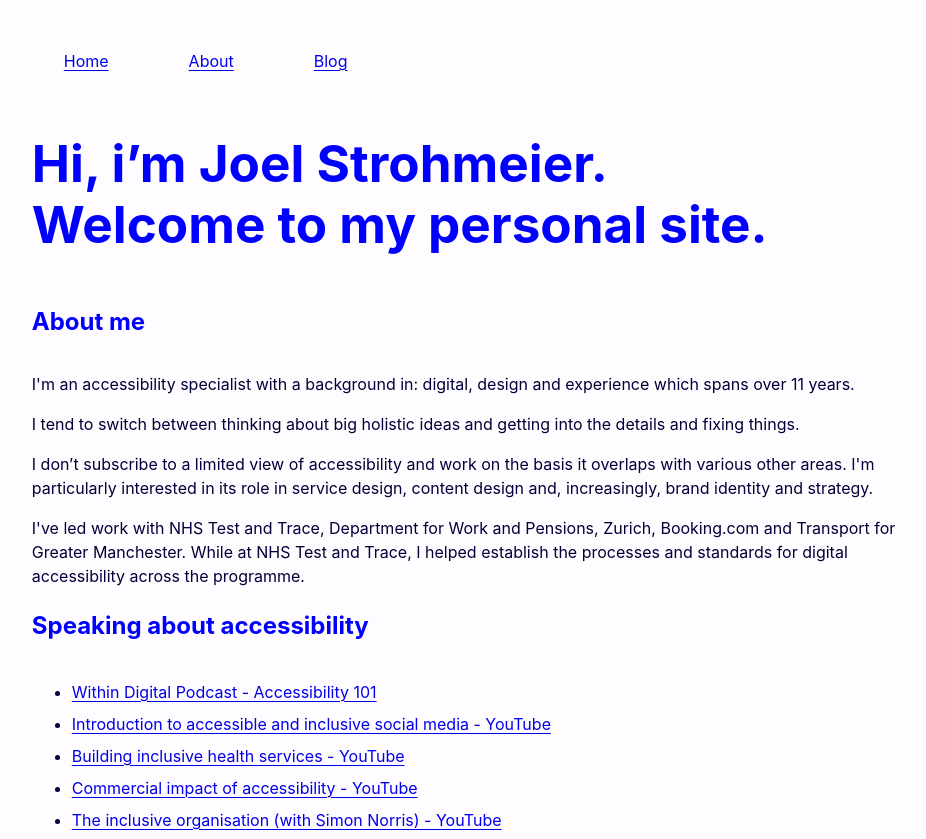
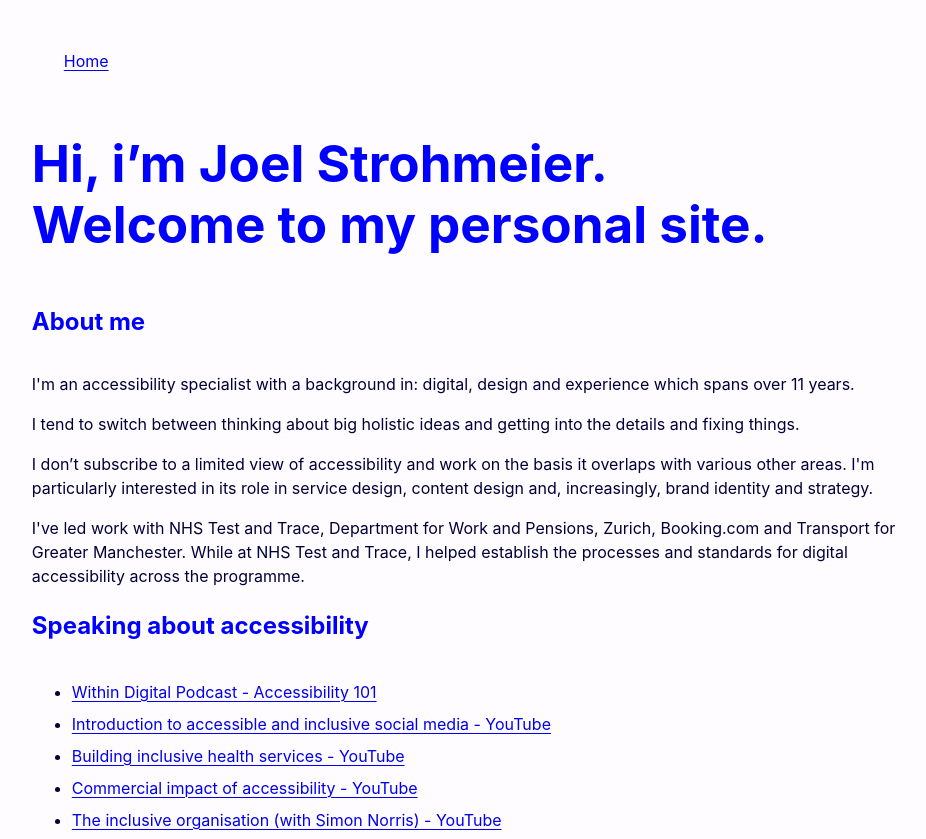
Before and after one commit to joelstrohmeier/website, an Eleventy site: page src/index.md in a window 1280 px wide. Shown: the top 839 px of the page, without its empty margins (154-1080 px from the left). Built offline with nearby package versions, Linux system fonts and the light colour scheme; Eleventy itself is replaced by a stand-in of ours; files that its build step writes are made by us from their sources.

Commit message:
Updates to menu

```diff
--- a/src/_includes/base.njk
+++ b/src/_includes/base.njk
@@ -13,8 +13,6 @@
       <nav>
         <ul>
             <li><a href="/">Home</a></li>
-            <li><a href="/about">About</a></li>
-            <li><a href="/blog">Blog</a></li>
         </ul>
         </nav>
 </header>
```
Also changed, not shown: public/blog/blog-post-1/index.html (+0 -2 lines), public/index.html (+0 -2 lines).
